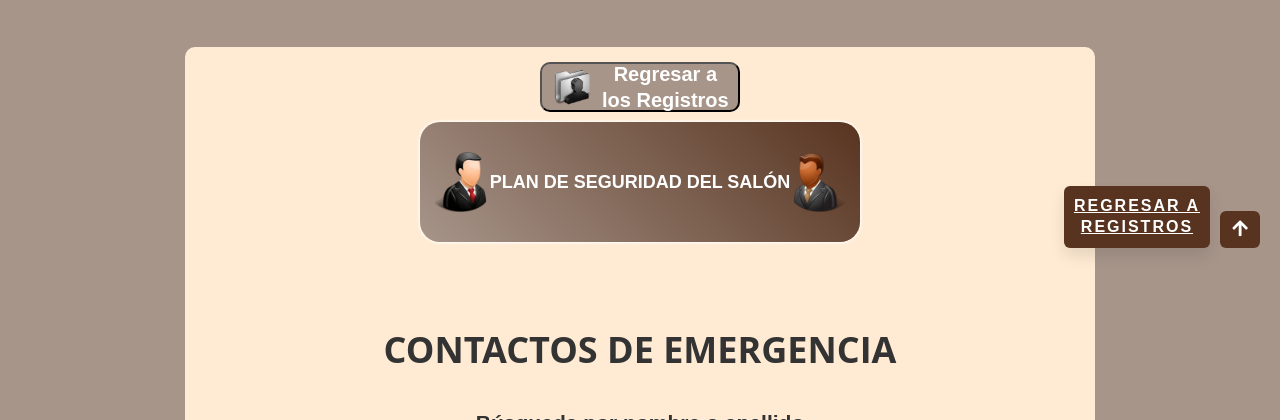
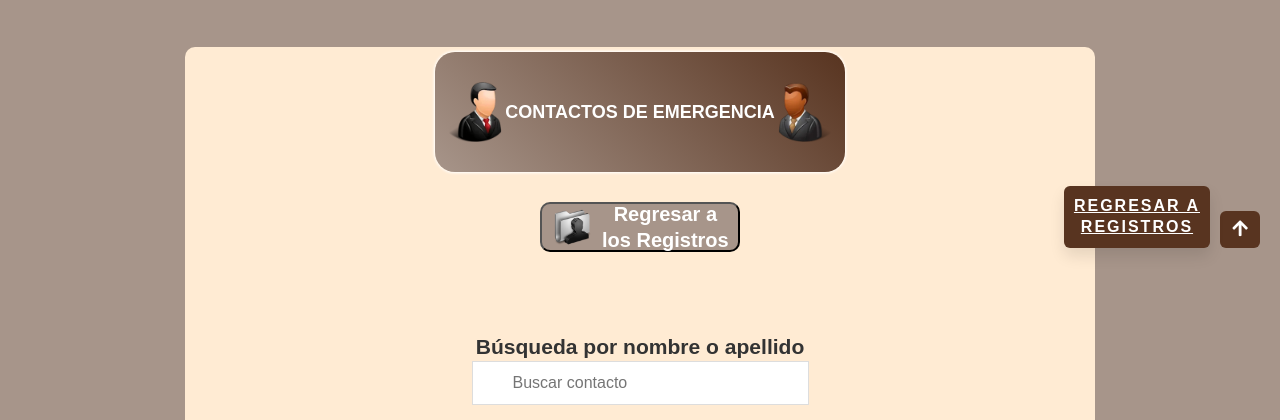
Before and after one commit to Metrowest/Visita2, a website with bundled scripts: page contactos2.html in a window 1280 px wide. Shown: the part 532-952 px from the top of the page. Built offline with nearby package versions, Linux system fonts and the light colour scheme; a script that the page names is missing; files whose address does not match are found by name.

Commit message:
Add files via upload

```diff
--- a/contactos2.html
+++ b/contactos2.html
@@ -73,26 +73,24 @@
 
   <!--my body-->
   <section class="container">
+
+    <h2 class="section-header" id="section-header">
+      <i><img title="header1" class="img4" src="assets/img/header1.webp"></i>CONTACTOS DE EMERGENCIA<i>
+        <img title="header2" class="img4" src="assets/img/header2.webp">
+      </i>
+    </h2>
     <div class="buttons-area">
       <button class="button1" id="g9" onclick="window.location.href = 'registros.html';">
         <img title="libros" class="img2" src="assets/img/Group-Metal-Folder-icon.png">Regresar a<br>los Registros
       </button>
     </div>
-    <h2 class="section-header" id="section-header">
-      <i><img title="header1" class="img4" src="assets/img/header1.webp"></i>PLAN DE SEGURIDAD DEL SALÓN<i>
-        <img title="header2" class="img4" src="assets/img/header2.webp">
-      </i>
-    </h2>
-
     <!--<h3>
       Kingdom Hall Security Plan
     </h3>-->
     <div class="table-responsive" id="no-more-tables">
-
       <table class="table bg-white">
 
         <div id="box">
-          <h1>Contactos de emergencia</h1>
           <script src="js/contactos.js" type="text/javascript"></script>
           <h3>Búsqueda por nombre o apellido</h3>
           <input type="text" id="searchBar" onkeyup="search()" placeholder="Buscar contacto">
```
